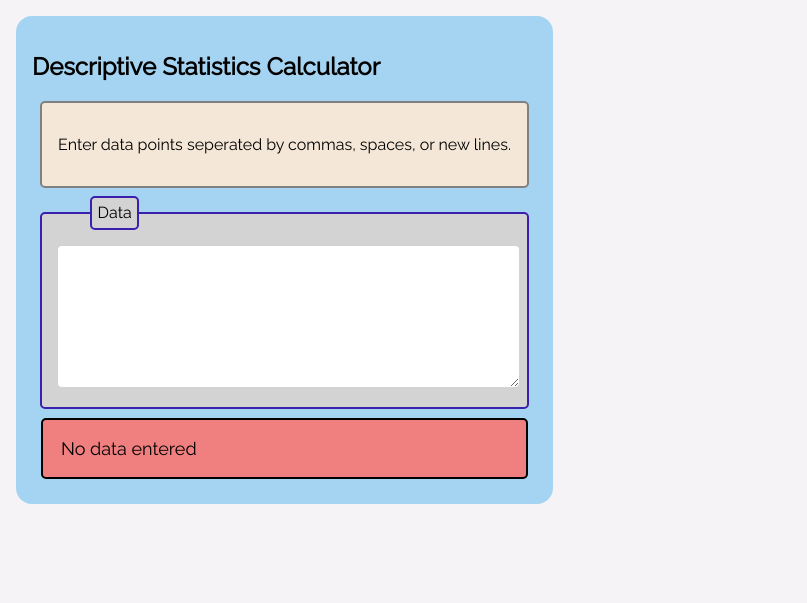
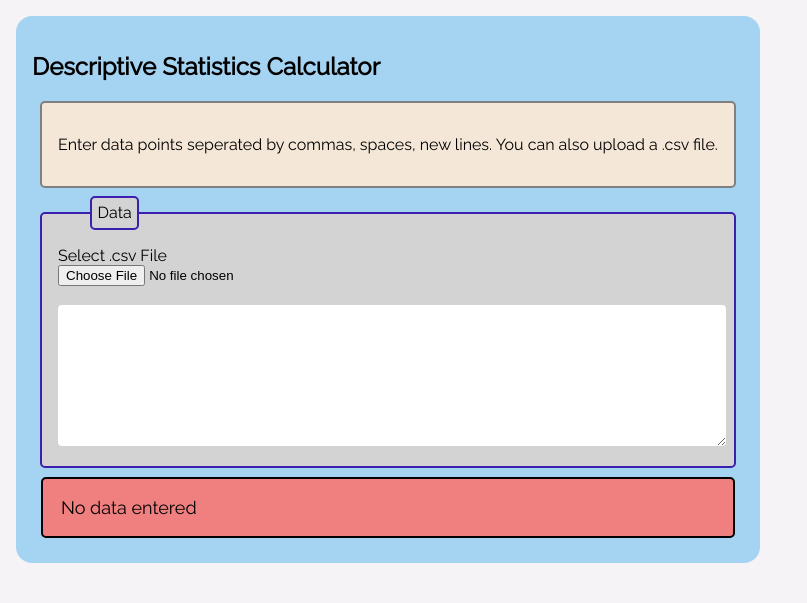
Before and after one commit to PJ-Finlay/Simple-Tools-Online, a PHP site: page /tools/descriptive-statistics-calculator in a window 1280 px wide. Shown: the part 93-696 px from the top of the page, without its empty margins (0-807 px from the left). Run offline with PHP 8.4, Linux system fonts and the light colour scheme.

Commit message:
Added csv uploading and relative frequency to Descriptive Statistics Calculator

```diff
--- a/todo.txt
+++ b/todo.txt
@@ -20,6 +20,7 @@
     -Check against other descriptive stats calculators to make sure that it includes everything it should
     -Check for accuracy
     -Add graphs
+    -Check on mode
 
 Tools:
 https://www.dmoz.org/Science/Math/Calculators/Web-Based/
--- a/tools/descriptive-statistics-calculator.php
+++ b/tools/descriptive-statistics-calculator.php
@@ -8,11 +8,13 @@ include($_SERVER['DOCUMENT_ROOT'].'/php/header.php');
     <h1>Descriptive Statistics Calculator</h1>
 
     <section class="toolDescription">
-        <p>Enter data points seperated by commas, spaces, or new lines.</p>
+        <p>Enter data points seperated by commas, spaces, new lines. You can also upload a .csv file.</p>
     </section>
 
     <fieldset>
         <legend>Data</legend>
+        <label for="fileInput">Select .csv File</label><br>
+        <input id="fileInput" type="file" onchange="loadFile()"></file><br><br>
         <textarea id="input"></textarea>
     </fieldset>
 
@@ -20,7 +22,19 @@ include($_SERVER['DOCUMENT_ROOT'].'/php/header.php');
 
     <script src="js/simple-statistics.min.js"></script>
     <script>
-        $(document).ready(function(){
+        function loadFile(){
+            var selectedFile = document.getElementById('fileInput').files[0];
+            if(!/.+\.csv/.test(selectedFile.name)){
+                alert("File must be in .csv format");
+                document.getElementById('fileInput').value = "";
+            }
+            var reader = new FileReader();
+            reader.onload = function() {
+              $("#input").val(reader.result);
+              refreshResult();
+            }
+            reader.readAsText(selectedFile); //Assumes UTF-8 encoding
+        }
         function refreshResult(){
             output(function() {
                 //Get input
@@ -62,16 +76,18 @@ include($_SERVER['DOCUMENT_ROOT'].'/php/header.php');
                 for(var i = 0; i < data.length; i++){
                     count++;
                     if(i == data.length - 1 || data[i] != data[i+1]){
-                            frequencyRows.push(createTableRow(data[i],count,useIds=false));
+                        var newRow = '<tr><td>'+String(data[i])+'</td><td>'+String(count)+'</td><td>'+((100*count)/data.length).format(2)+'%'+'</td></tr>';
+                        frequencyRows.push(newRow);
                         count = 0;
                     }
                 }
-                    var headingHTML = '<caption>Frequency Table</caption><tr><th>Value</th><th>Frequency</th></tr>'
+                var headingHTML = '<caption>Frequency Table</caption><tr><th>Value</th><th>Frequency</th><th>Relative Frequency</th></tr>'
                 var frequencyTable = createTable(frequencyRows,headingHTML);
 
                 return descriptiveStatsTable + '<br>' + frequencyTable;
             });
         }
+        $(document).ready(function(){
             setOnChangeListener(refreshResult);
         });
     </script>
```
Lines whose indentation alone changed are shown as unchanged.
